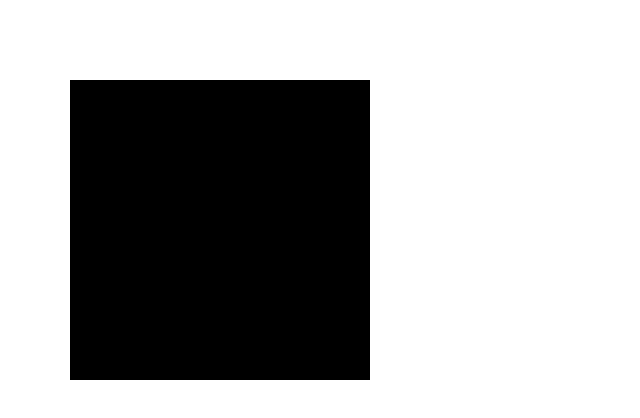
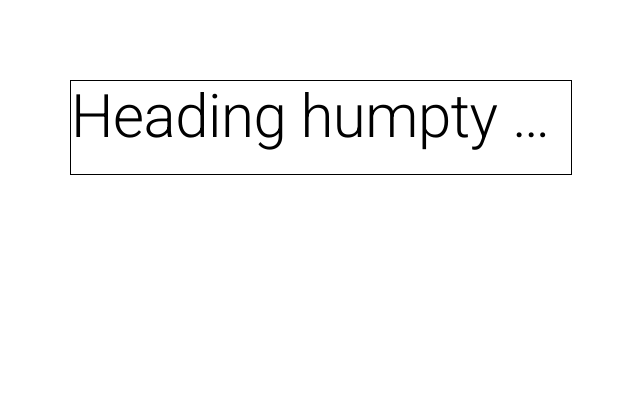
Before and after one commit to BlackLacost/mui-ty-demo, a React (Create React App) app: page / in a window 1280 px wide. Shown: the top 418 px of the page, without its empty margins (10-650 px from the left). Built offline with nearby package versions, Linux system fonts and the light colour scheme.

Commit message:
Typography

```diff
--- a/src/components/Dummy.jsx
+++ b/src/components/Dummy.jsx
@@ -1,18 +1,12 @@
-import { Box } from '@mui/material'
+import { Box, Typography } from '@mui/material'
 
 const Dummy = () => {
   return (
-    <Box
-      sx={{
-        m: 10,
-        width: 300,
-        height: 300,
-        backgroundColor: '#000',
-        '&:hover': {
-          backgroundColor: '#bbb',
-        },
-      }}
-    />
+    <Box sx={{ maxWidth: 500, m: 10, border: '1px solid black' }}>
+      <Typography variant="h2" component="h1" gutterBottom noWrap>
+        Heading humpty dumpty sat on a wall, humpty dumpty had a great fall
+      </Typography>
+    </Box>
   )
 }
 
```
